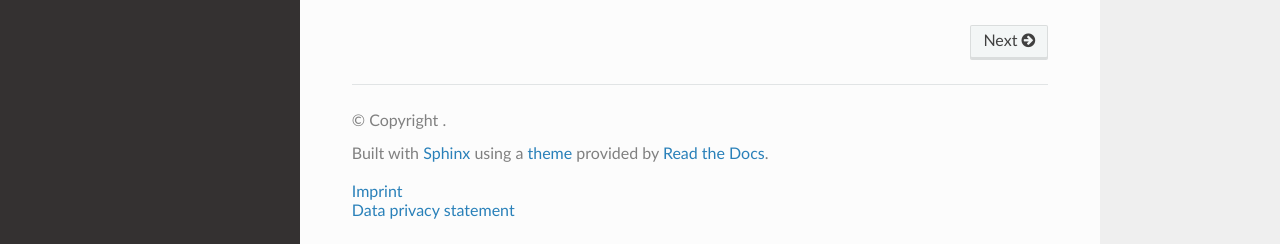
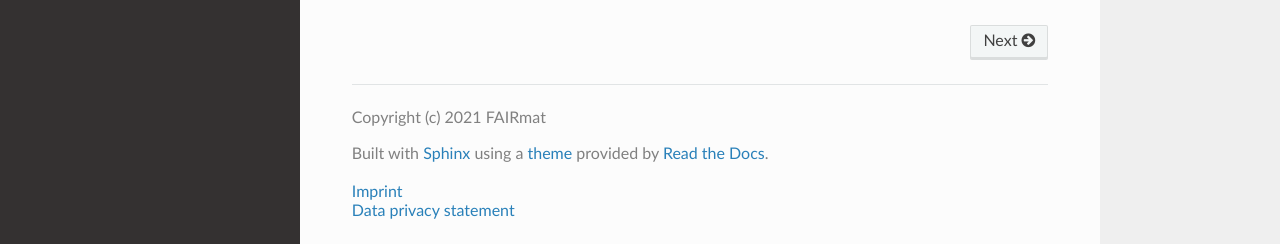
Before and after one commit to FAU-LAP/NOMAD-CAMELS, a Sphinx documentation site: the page built from docs/source/index.rst, in a window 1280 px wide and 1400 px high, scrolled down 681 px. Shown: the part 1153-1397 px from the top of the window. Built offline with Sphinx 7.4.7 and the Read the Docs theme 2.0.0, drawn with Linux system fonts in a browser that asks for light colours; pages that are not in the unit, such as notebooks, are missing from menus.

Commit message:
Update custom.css
changed copyright notice

```diff
--- a/docs/source/_static/css/custom.css
+++ b/docs/source/_static/css/custom.css
@@ -1 +1,15 @@
 .wy-side-nav-search{background-color: #000000}
+/* replace the copyright to eliminate the copyright symbol enforced by
+   the ReadTheDocs theme but eschewed by our legal team */
+div[role=contentinfo] {
+	visibility: hidden;
+	position: relative;
+}
+
+div[role=contentinfo]:after {
+	visibility: visible;
+	position: absolute;
+	top: 0;
+	left: 0;
+	content: "Copyright (c) 2021 FAIRmat";
+}
```
